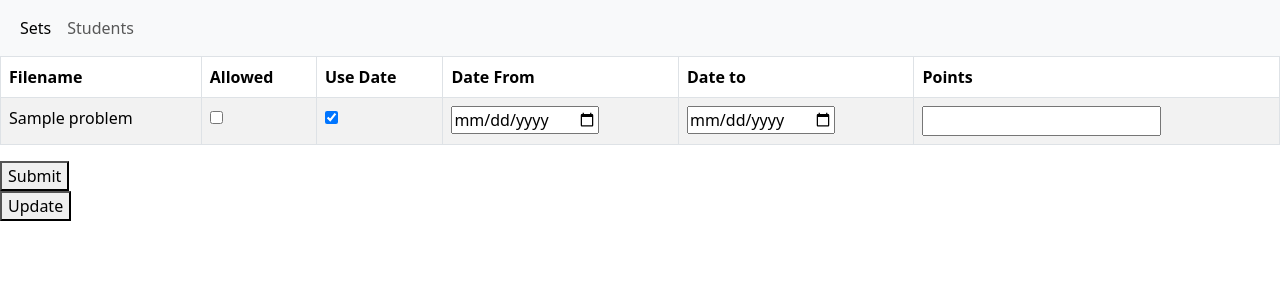
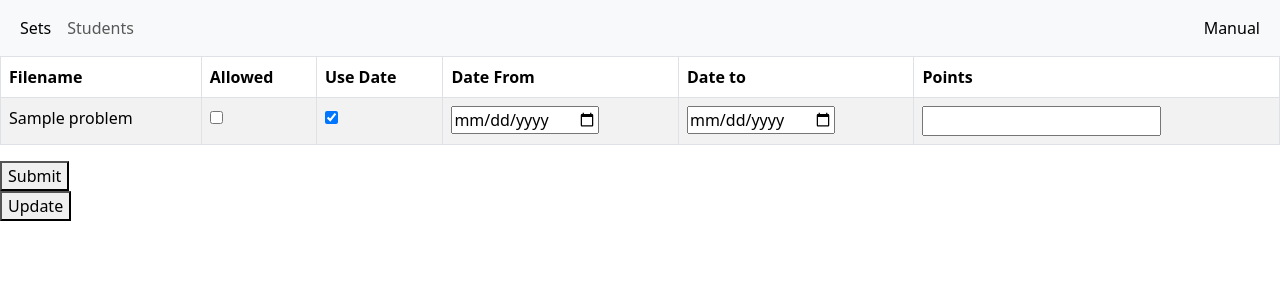
Before and after one commit to NPalenikova/webte2-skuska, a PHP site: page /teacher/teacher.php in a window 1280 px wide. Shown: the top 300 px of the page. Run offline with PHP 8.4, Linux system fonts and the light colour scheme; tables that the repository leaves empty or names only in its code hold one stand-in row (values such as "Sample post"); some libraries are stand-ins or nearby versions.

Commit message:
manual added to teacher

```diff
--- a/config.php
+++ b/config.php
@@ -1,7 +1,7 @@
 <?php
 //https://site194.webte.fei.stuba.sk/phpmyadmin/index.php?route=/&route=%2F
 $hostname = "localhost";
-$username = "root";
-$password = "password";
+$username = "xpalenikovan";
+$password = "QgweKxCEVH9dY3W";
 $dbname = "sadasad";
 ?>
--- a/teacher/studentDetail.php
+++ b/teacher/studentDetail.php
@@ -61,6 +61,11 @@ $problems = $stmt->fetchAll(PDO::FETCH_ASSOC);
                         <a class="nav-link active" aria-current="page" href="#">Students</a>
                     </li>
                 </ul>
+                <ul class="navbar-nav ms-auto">
+                    <li class="nav-item">
+                        <a class="nav-link active" href="navod.html">Manual</a>
+                    </li>
+                </ul>
             </div>
         </div>
     </nav>
--- a/teacher/students.php
+++ b/teacher/students.php
@@ -50,6 +50,11 @@ $problems = $stmt->fetchAll(PDO::FETCH_ASSOC);
                         <a class="nav-link active" aria-current="page" href="#">Students</a>
                     </li>
                 </ul>
+                <ul class="navbar-nav ms-auto">
+                    <li class="nav-item">
+                        <a class="nav-link active" href="navod.html">Manual</a>
+                    </li>
+                </ul>
             </div>
         </div>
     </nav>
--- a/teacher/teacher.php
+++ b/teacher/teacher.php
@@ -158,6 +158,11 @@ if (!empty($_POST)) {
                         <a class="nav-link" href="students.php">Students</a>
                     </li>
                 </ul>
+                <ul class="navbar-nav ms-auto">
+                    <li class="nav-item">
+                        <a class="nav-link active" href="navod.html">Manual</a>
+                    </li>
+                </ul>
             </div>
         </div>
     </nav>
```
Also changed, not shown: teacher/navod.html (added).
